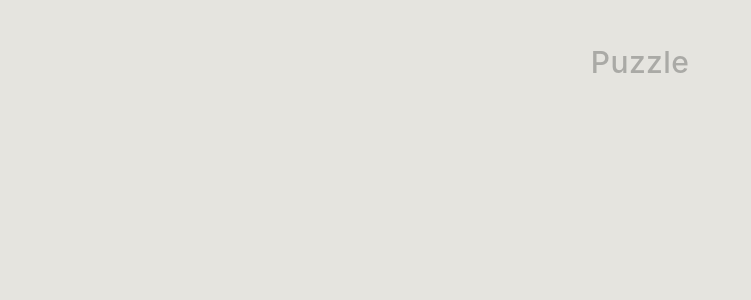
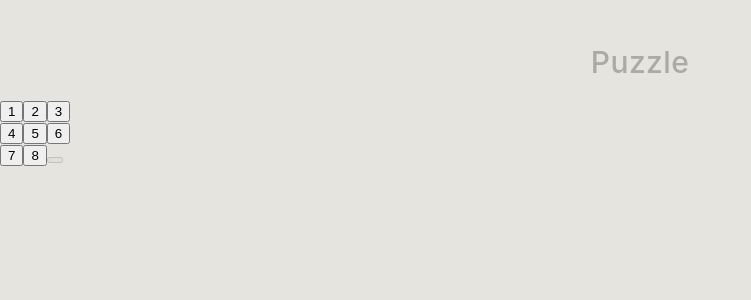
Before and after one commit to sandrapalang/puzzle, a React (Vite) app: page / in a window 1280 px wide. Shown: the top 300 px of the page, without its empty margins (0-751 px from the left). Built offline with nearby package versions, Linux system fonts and the light colour scheme.

Commit message:
feat(puzzle): render a static puzzle board

```diff
--- /dev/null
+++ b/src/components/Board.tsx
@@ -0,0 +1,30 @@
+import Tile from './Tile'
+
+export interface BoardProps {
+	tiles: number[][]
+	onTileClick: (row: number, column: number) => void
+}
+
+function Board({ tiles, onTileClick }: BoardProps) {
+	return (
+		<div className="board-frame">
+			<div className="board-surface">
+				<div className="board-grid" role="grid" aria-label="puzzle board">
+					{tiles.map((row, rowIndex) => (
+						<div key={rowIndex} className="board-row">
+							{row.map((value, columnIndex) => (
+								<Tile
+									key={`${rowIndex}-${columnIndex}`}
+									value={value}
+									onClick={() => onTileClick(rowIndex, columnIndex)}
+								/>
+							))}
+						</div>
+					))}
+				</div>
+			</div>
+		</div>
+	)
+}
+
+export default Board
--- /dev/null
+++ b/src/components/Tile.tsx
@@ -0,0 +1,22 @@
+export interface TileProps {
+	value: number
+	onClick: () => void
+}
+
+function Tile({ value, onClick }: TileProps) {
+	const isEmpty = value === 0
+
+	return (
+		<button
+			type="button"
+			className={`tile${isEmpty ? ' tile-empty' : ''}`}
+			onClick={onClick}
+			disabled={isEmpty}
+			aria-label={isEmpty ? 'empty tile' : `tile ${value}`}
+		>
+			{isEmpty ? '' : value}
+		</button>
+	)
+}
+
+export default Tile
--- a/src/views/Puzzle.tsx
+++ b/src/views/Puzzle.tsx
@@ -1,9 +1,25 @@
+import Board from '../components/Board'
+
 function Puzzle() {
+	const tilesMatrix: number[][] = [
+		[1, 2, 3],
+		[4, 5, 6],
+		[7, 8, 0],
+	]
+
+	const handleTileClick = (row: number, column: number) => {
+		// Temporary: verify click coordinates during scaffolding.
+		console.log('tile click', { row, column })
+	}
+
 	return (
 		<div className="puzzle">
 			<header>
 				<h1>Puzzle</h1>
 			</header>
+			<main>
+				<Board tiles={tilesMatrix} onTileClick={handleTileClick} />
+			</main>
 		</div>
 	)
 }
```
